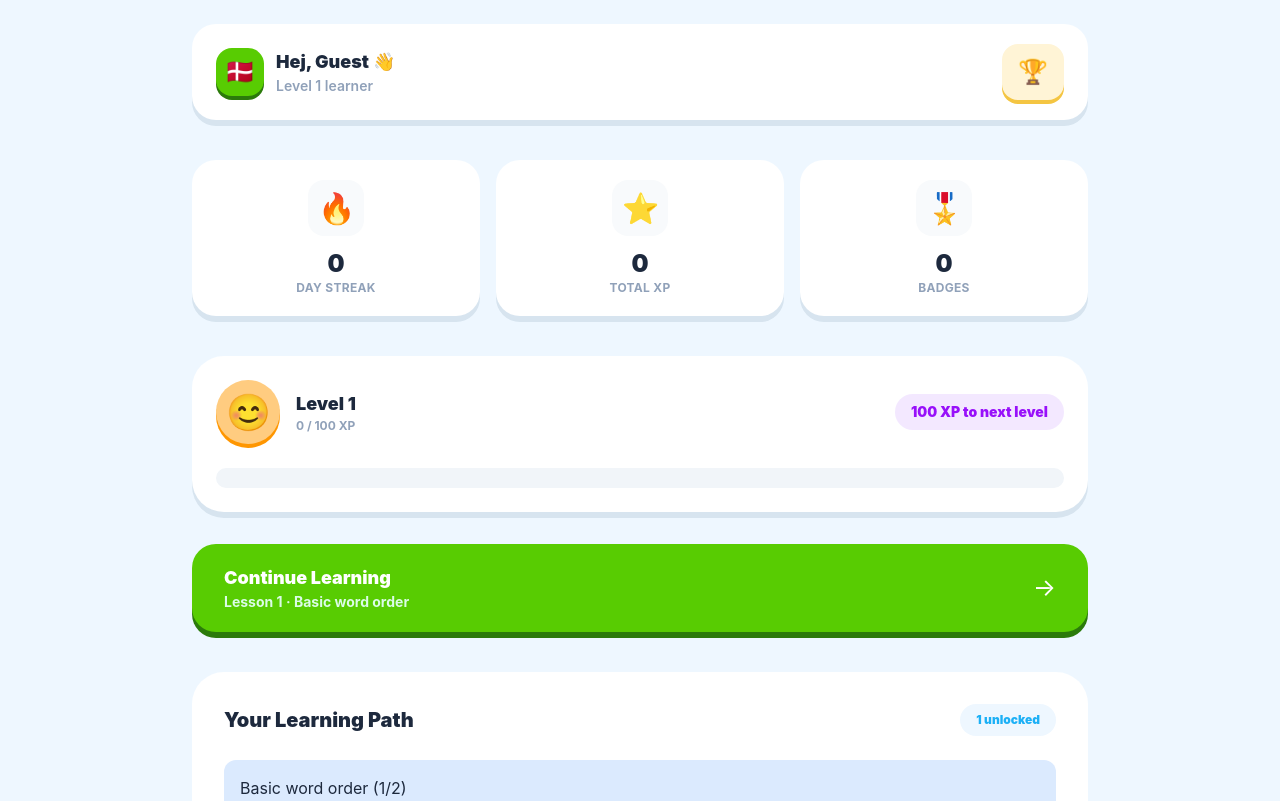
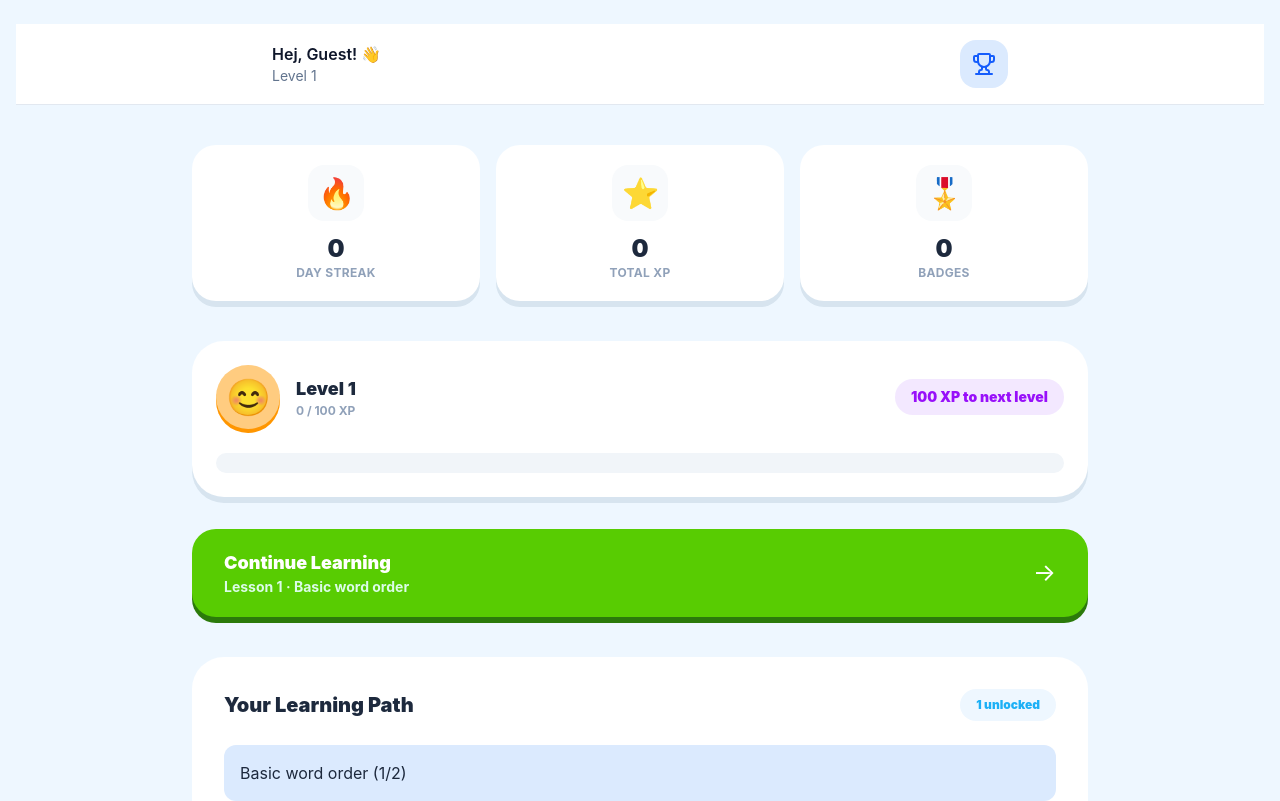
Before and after one commit to anitatiwari/learn-danish, a React (Vite) app in the folder learn-danish/: page / in a window 1280 px wide. Shown: the top 801 px of the page. Built offline with nearby package versions, Linux system fonts and the light colour scheme.

Commit message:
adding files

```diff
--- a/learn-danish/src/components/Header.tsx
+++ b/learn-danish/src/components/Header.tsx
@@ -1,20 +1,28 @@
-export function Header() {
-    return (
-      <header className="mx-auto flex max-w-4xl items-center justify-between rounded-3xl bg-white px-6 py-5 shadow-[0_6px_0_#D7E4EF]">
-        <div className="flex items-center gap-3">
-          <div className="flex h-12 w-12 items-center justify-center rounded-2xl bg-[#58CC02] text-2xl shadow-[0_4px_0_#2B7A0B]">
-            🇩🇰
-          </div>
+import { useNavigate } from '@tanstack/react-router'
+import { Trophy } from 'lucide-react'
 
-          <div>
-            <p className="text-lg font-black">Hej, Guest 👋</p>
-            <p className="text-sm font-semibold text-slate-400">Level 1 learner</p>
-          </div>
+type HeaderProps = {
+  level: number
+}
+
+export function Header({ level }: HeaderProps) {
+  const navigate = useNavigate()
+
+  return (
+    <header className="border-b border-slate-200 bg-white">
+      <div className="mx-auto flex max-w-3xl items-center justify-between px-4 py-4">
+        <div>
+          <p className="font-semibold text-slate-900">Hej, Guest! 👋</p>
+          <p className="text-sm text-slate-500">Level {level}</p>
         </div>
 
-        <button className="rounded-2xl bg-[#FFF4D6] px-4 py-3 text-2xl shadow-[0_4px_0_#F4C542]">
-          🏆
+        <button
+          onClick={() => navigate({ to: '/dashboard' })}
+          className="rounded-2xl bg-blue-100 p-3 text-blue-600"
+        >
+          <Trophy className="size-6" />
         </button>
-      </header>
-    )
-  }
+      </div>
+    </header>
+  )
+}
```
